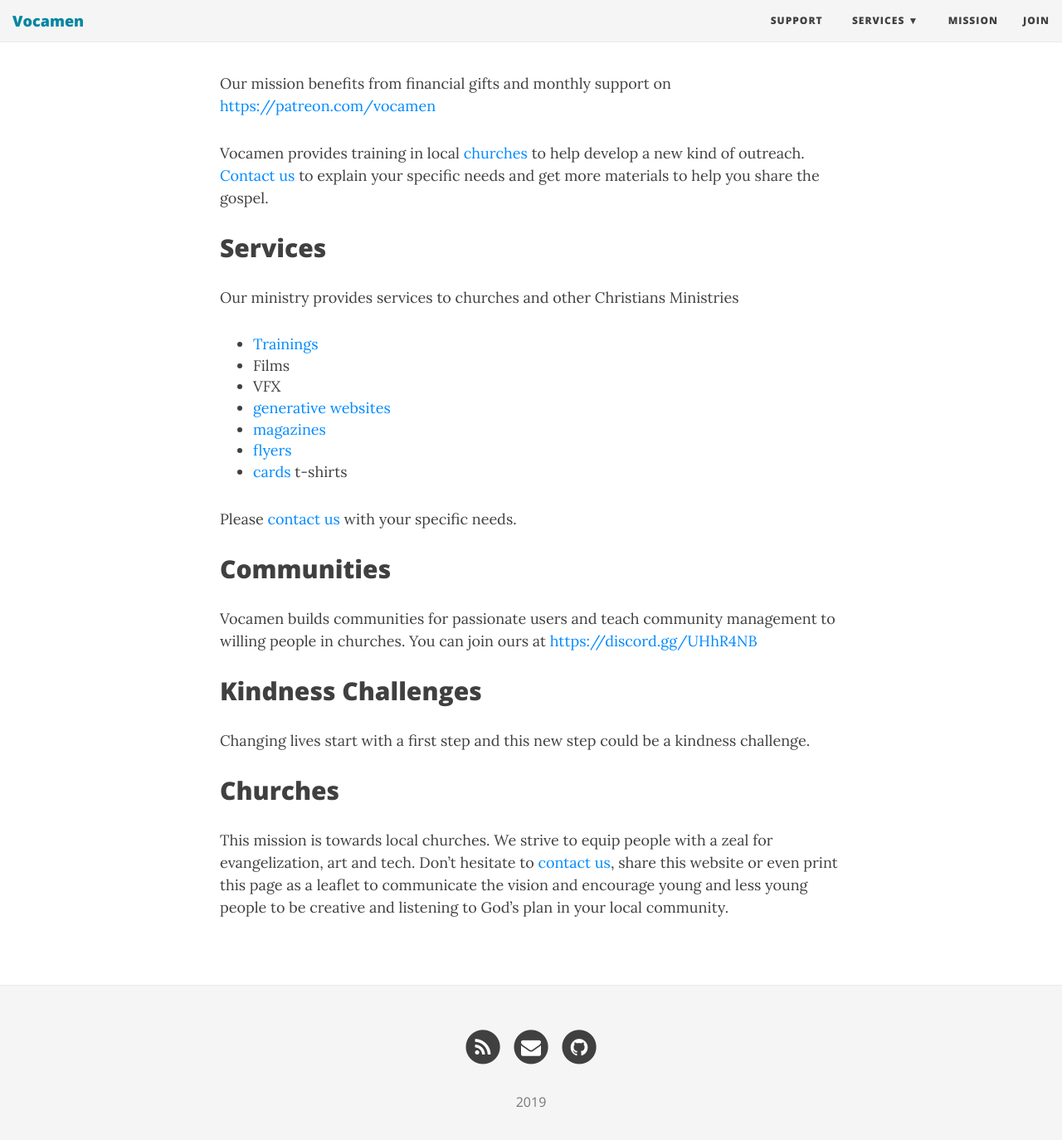
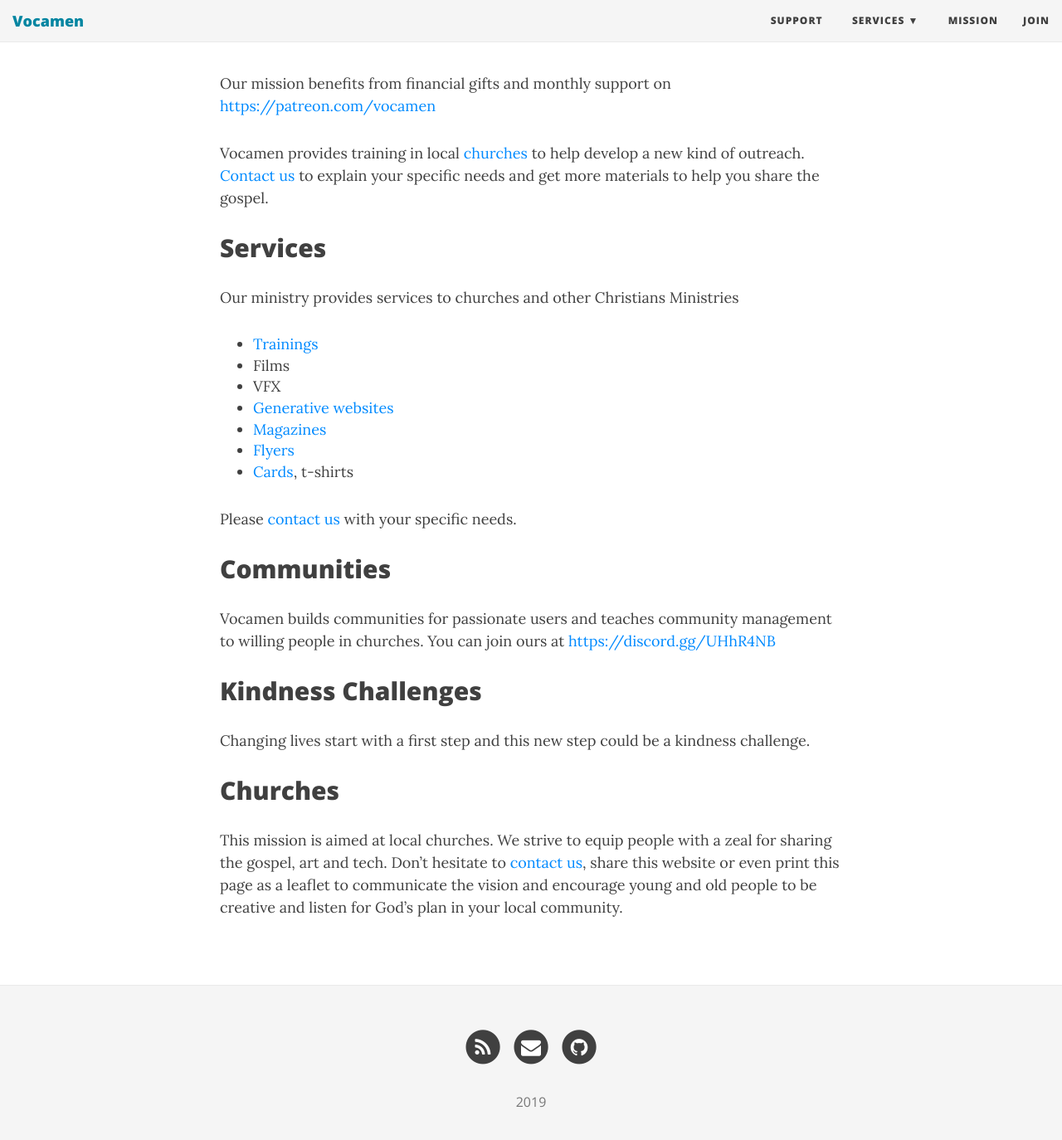
Before and after one commit to vocamen/vocamen.github.io, a Jekyll site: the page built from index.md, in a window 1280 px wide and 1400 px high, scrolled down 2337 px. Shown: the top 1374 px of the window at 83% size. Built offline with Jekyll 4.4.1, drawn with Linux system fonts in a browser that asks for light colours; nearby versions of some CDN libraries.

Commit message:
Update indexcontent.md

```diff
--- a/_includes/indexcontent.md
+++ b/_includes/indexcontent.md
@@ -73,17 +73,17 @@
 - [Trainings](patreon)
 - Films
 - VFX
-- [generative websites](more/generative/)
-- [magazines]()
-- [flyers]()
-- [cards]() t-shirts
+- [Generative websites](more/generative/)
+- [Magazines]()
+- [Flyers]()
+- [Cards](), t-shirts
 
 Please [contact us](more/engage/) with your specific needs.
 
 <a name="communities"></a>
 
 ## Communities
-Vocamen builds communities for passionate users and teach community management to willing people in churches.
+Vocamen builds communities for passionate users and teaches community management to willing people in churches.
 You can join ours at [https://discord.gg/UHhR4NB](https://discord.gg/UHhR4NB)
 
 
@@ -95,6 +95,6 @@
 <a name="churches"></a>
 
 ## Churches
-This mission is towards local churches.
-We strive to equip people with a zeal for evangelization, art and tech.
-Don't hesitate to [contact us](more/engage/), share this website or even print this page as a leaflet to communicate the vision and encourage young and less young people to be creative and listening to God's plan in your local community.
+This mission is aimed at local churches.
+We strive to equip people with a zeal for sharing the gospel, art and tech.
+Don't hesitate to [contact us](more/engage/), share this website or even print this page as a leaflet to communicate the vision and encourage young and old people to be creative and listen for God's plan in your local community.
```
